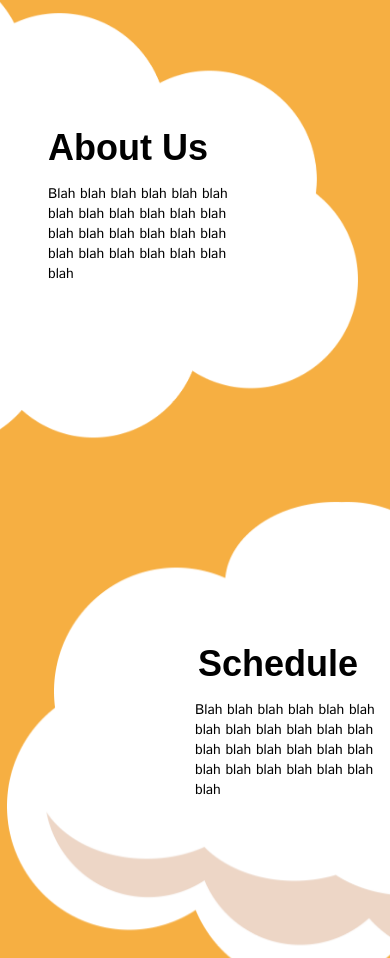
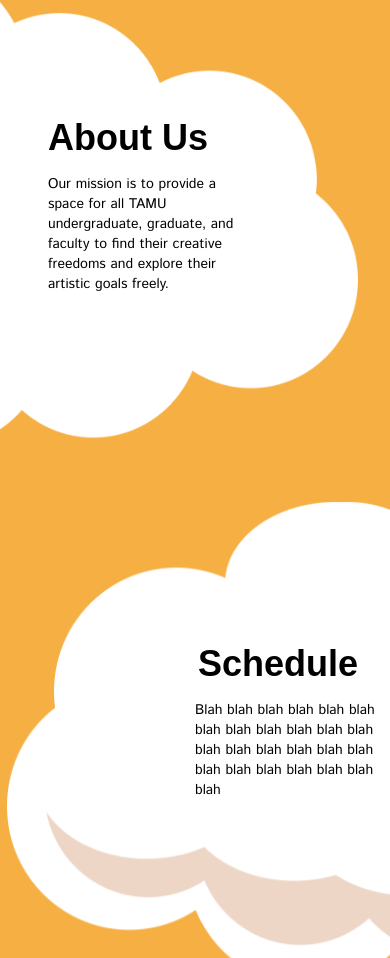
Before and after one commit to anishfish2/ArtEtcWebsiteV3, a Next.js app in the folder art-etc-website/: page / in a window 390 px wide. Shown: the part 829-1787 px from the top of the page. Built offline with nearby package versions, Linux system fonts and the light colour scheme; a web font is replaced by a local one.

Commit message:
Added About Us section content

```diff
--- a/art-etc-website/app/page.tsx
+++ b/art-etc-website/app/page.tsx
@@ -211,7 +211,13 @@ export default function Home() {
         />
         <div className="absolute w-1/2 2xl:w-1/3 top-0 left-12 right-0 bottom-0 flex flex-col justify-center items-start text-white font-semibold ">
           <p id="about-us" className="text-black text-4xl sm:text-6xl lg:text-9xl">About Us</p>
-          <p className={`text-black text-sm sm:text-lg md:xl lg:text-2xl w-full lg:w-2/3 pt-4 lg:pt-12 ${istok.className}`}>Blah blah blah blah blah blah blah blah blah blah blah blah blah blah blah blah blah blah blah blah blah blah blah blah blah </p>
+            <p className={ ` hidden lg:block text-black text-sm sm:text-lg md:xl lg:text-2xl w-full lg:w-2/3 pt-4 lg:pt-12 ${istok.className}`}>
+            Art Etc. is an all-inclusive art organization that welcomes members regardless of religion, identity, major, medium, or art style. We provide our members unique experiences such as figure drawing, painting, origami, and give them the opportunity to display their hard work and creativity through our annual end-of-the-year student art gallery. Art Etc. seeks to create an active network of friendships among TAMU artists and art groups, both within and across disciplines. We hope to aid our members in seeking out collaborative opportunities and strategies, and to create a unified voice and image for TAMU artists.
+
+            </p>
+            <p className={`block lg:hidden text-black text-sm sm:text-lg md:xl lg:text-2xl w-full lg:w-2/3 pt-4 lg:pt-12 ${istok.className}`}>
+              Our mission is to provide a space for all TAMU undergraduate, graduate, and faculty to find their creative freedoms and explore their artistic goals freely.
+            </p>
         </div>
       </div>
 
```
